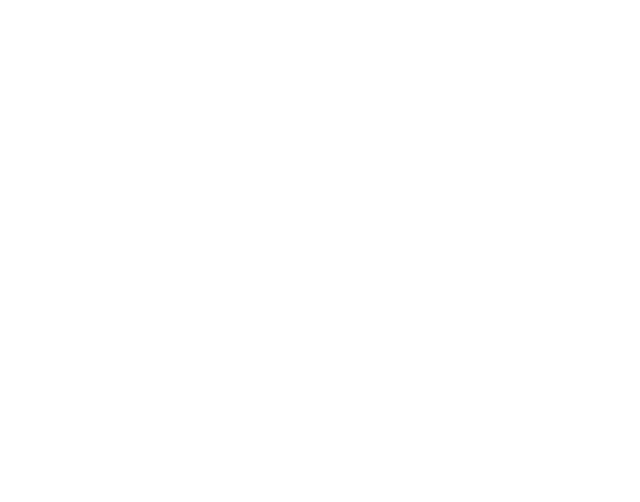
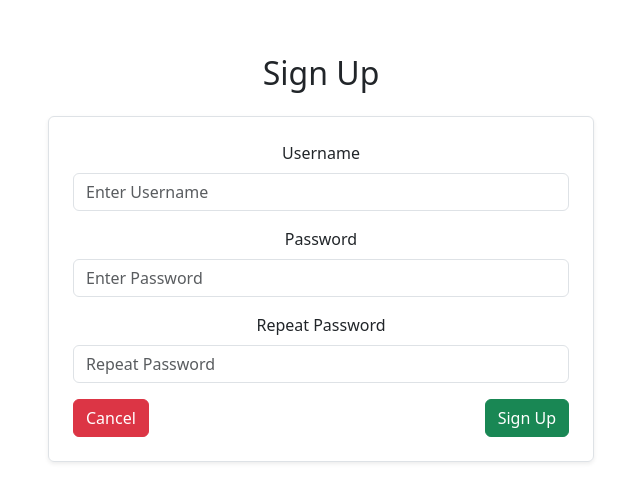
Before and after one commit to Saleemalik/time_management, a React (Vite) app in the folder reactapp/: page /register in a window 1280 px wide. Before the commit this address had no page. Shown: the part 166-668 px from the top of the page, without its empty margins (319-959 px from the left). Built offline with nearby package versions, Linux system fonts and the light colour scheme.

Commit message:
registeration done

```diff
--- a/reactapp/src/App.jsx
+++ b/reactapp/src/App.jsx
@@ -2,6 +2,7 @@
 import { Routes, Route, Link } from 'react-router-dom';
 import Login from "./pages/Login";
 import Home from "./pages/Home";
+import Register from './pages/Register';
 
 function About() {
   return <h2>About Page</h2>;
@@ -14,6 +15,7 @@
         <Route path="/" element={<Home />} />
         <Route path="/about" element={<About />} />
         <Route path="/login" element={<Login />} />
+        <Route path="/register" element={<Register />} />
       </Routes>
     </div>
   );
--- /dev/null
+++ b/reactapp/src/pages/Register.jsx
@@ -0,0 +1,110 @@
+import React, { useState } from "react";
+import { Form, Button, Container, Row, Col, Alert } from "react-bootstrap";
+import axios from "../api/axios";
+import { Link, useNavigate } from "react-router-dom";
+
+const Register = () => {
+  const [username, setUsername] = useState("");
+  const [password, setPassword] = useState("");
+  const [repeatPassword, setRepeatPassword] = useState("");
+  const [validationMessage, setValidationMessage] = useState("");
+  const [errorMessage, setErrorMessage] = useState(null);
+  const navigate = useNavigate();
+
+  const handleRepeatPasswordChange = (e) => {
+    const value = e.target.value;
+    setRepeatPassword(value);
+
+    if (value !== password && value !== "") {
+      setValidationMessage("Passwords do not match");
+    } else if (value === password && value !== "") {
+      setValidationMessage("Passwords match");
+    } else {
+      setValidationMessage("");
+    }
+  };
+
+  const handleSubmit = async (e) => {
+    e.preventDefault();
+
+    if (password !== repeatPassword) {
+      setErrorMessage("Passwords do not match");
+      return;
+    }
+
+    try {
+      const response = await axios.post("/api/register/", {
+        username,
+        password,
+      });
+        alert(response.data.message);
+        navigate("/login");
+    } catch (error) {
+        setErrorMessage(JSON.stringify(error.response?.data || "Unknown error"))
+        setTimeout( () =>{
+            setErrorMessage("")
+        }, 5000)
+    }
+  };
+
+  return (
+    <Container className="mt-5">
+      <Row className="justify-content-center">
+        <Col md={6}>
+          <h2 className="text-center mb-4">Sign Up</h2>
+
+          {errorMessage && <Alert variant="danger">{errorMessage}</Alert>}
+
+          <Form onSubmit={handleSubmit} className="border p-4 shadow-sm rounded">
+            <Form.Group className="mb-3" controlId="username">
+              <Form.Label>Username</Form.Label>
+              <Form.Control
+                type="text"
+                placeholder="Enter Username"
+                value={username}
+                onChange={(e) => setUsername(e.target.value)}
+                required
+              />
+            </Form.Group>
+
+            <Form.Group className="mb-3" controlId="password">
+              <Form.Label>Password</Form.Label>
+              <Form.Control
+                type="password"
+                placeholder="Enter Password"
+                value={password}
+                onChange={(e) => setPassword(e.target.value)}
+                required
+              />
+            </Form.Group>
+
+            <Form.Group className="mb-3" controlId="repeatPassword">
+              <Form.Label>Repeat Password</Form.Label>
+              <Form.Control
+                type="password"
+                placeholder="Repeat Password"
+                value={repeatPassword}
+                onChange={handleRepeatPasswordChange}
+                required
+              />
+              <Form.Text className={password !== repeatPassword ? "text-danger" : "text-success"}>
+                {validationMessage}
+              </Form.Text>
+            </Form.Group>
+
+            <div className="d-flex justify-content-between">
+              <Button variant="danger" onClick={() => (window.location.href = "/login/")}>
+                Cancel
+              </Button>
+              <Button variant="success" type="submit">
+                Sign Up
+              </Button>
+            </div>
+          </Form>
+        </Col>
+      </Row>
+    </Container>
+  );
+};
+
+export default Register;
```
